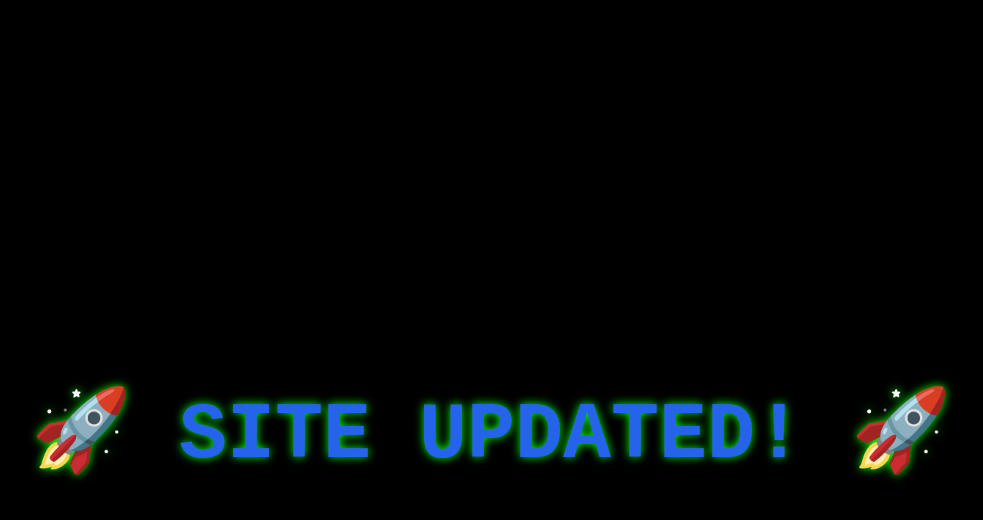
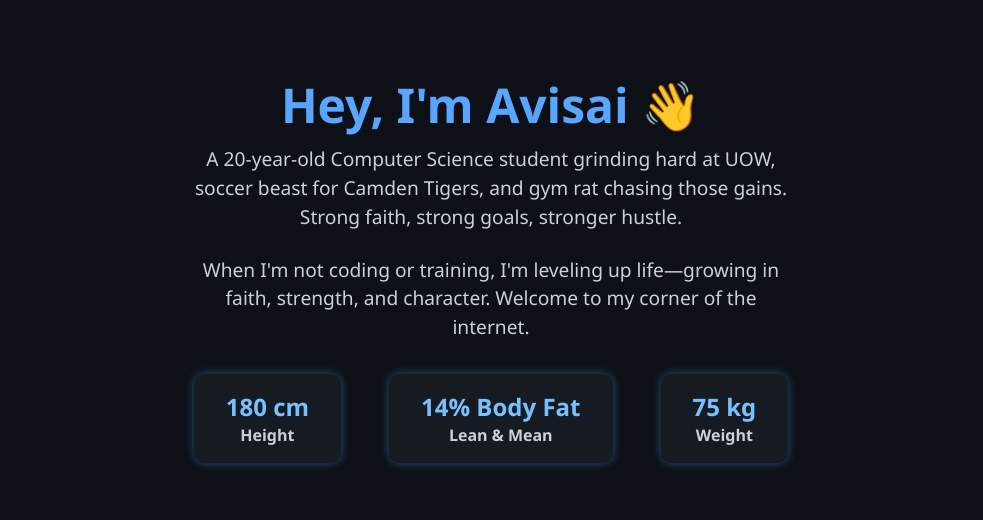
Before and after one commit to avisaiV/webTest, a plain HTML site: page index.html in a window 1280 px wide. Shown: the whole page, without its empty margins (149-1132 px from the left). Drawn offline with Linux system fonts and the light colour scheme.

Commit message:
Changed CSS and Index to be more personalised

```diff
--- a/index.html
+++ b/index.html
@@ -1,13 +1,36 @@
 <!DOCTYPE html>
-<html>
+<html lang="en">
 
 <head>
-  <title>LibConnect Demo</title>
-  <link rel="stylesheet" href="styles.css">
+  <meta charset="UTF-8" />
+  <meta name="viewport" content="width=device-width, initial-scale=1" />
+  <title>About Avisai</title>
+  <link rel="stylesheet" href="styles.css" />
 </head>
 
-<body style="background-color: black; color: lime; display: flex; justify-content: center; align-items: center; height: 100vh; margin: 0; font-family: monospace;">
-  <h1 style="font-size: 5rem; text-shadow: 0 0 10px lime;">🚀 SITE UPDATED! 🚀</h1>
+<body>
+  <h1>Hey, I'm Avisai 👋</h1>
+  <p>
+    A 20-year-old Computer Science student grinding hard at UOW, soccer beast for Camden Tigers, and gym rat chasing those gains. Strong faith, strong goals, stronger hustle.
+  </p>
+  <p>
+    When I'm not coding or training, I'm leveling up life—growing in faith, strength, and character. Welcome to my corner of the internet.
+  </p>
+
+  <div class="stats">
+    <div class="stat">
+      <h3>180 cm</h3>
+      <p>Height</p>
+    </div>
+    <div class="stat">
+      <h3>14% Body Fat</h3>
+      <p>Lean & Mean</p>
+    </div>
+    <div class="stat">
+      <h3>75 kg</h3>
+      <p>Weight</p>
+    </div>
+  </div>
 </body>
 
 </html>
--- a/styles.css
+++ b/styles.css
@@ -1,12 +1,47 @@
 body {
-  font-family: Arial, sans-serif;
-  background-color: #f3f4f6;
-  color: #0252ff;
-  margin: 0;
+  background: #0d1117;
+  color: #c9d1d9;
+  font-family: 'Segoe UI', Tahoma, Geneva, Verdana, sans-serif;
   padding: 2rem;
   text-align: center;
 }
 
 h1 {
-  color: #2563eb;
+  color: #58a6ff;
+  font-size: 3rem;
+  margin-bottom: 0.5rem;
 }
+
+p {
+  max-width: 600px;
+  margin: 0 auto 1.5rem auto;
+  font-size: 1.2rem;
+  line-height: 1.5;
+}
+
+.stats {
+  display: flex;
+  justify-content: center;
+  gap: 3rem;
+  margin-top: 2rem;
+}
+
+.stat {
+  background: #161b22;
+  padding: 1rem 2rem;
+  border-radius: 10px;
+  box-shadow: 0 0 10px #58a6ff66;
+}
+
+.stat h3 {
+  margin: 0;
+  font-size: 1.5rem;
+  color: #79c0ff;
+}
+
+.stat p {
+  margin: 0;
+  font-weight: bold;
+  font-size: 1rem;
+  color: #c9d1d9;
+}
```
